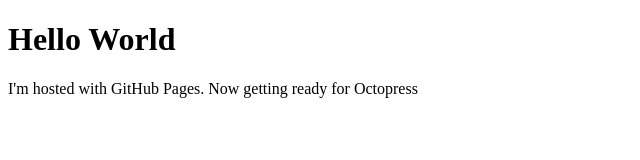
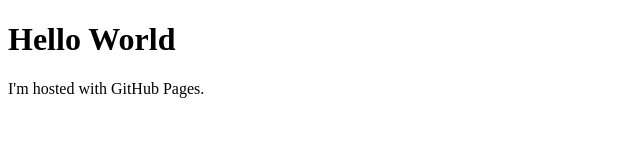
Before and after one commit to richgillin/richgillin.github.io, a plain HTML site: page index.html in a window 1280 px wide. Shown: the whole page, without its empty margins (0-640 px from the left). Drawn offline with Linux system fonts and the light colour scheme.

Commit message:
Update index.html

```diff
--- a/index.html
+++ b/index.html
@@ -2,6 +2,6 @@
 <html>
 <body>
 <h1>Hello World</h1>
-<p>I'm hosted with GitHub Pages. Now getting ready for Octopress</p>
+<p>I'm hosted with GitHub Pages.</p>
 </body>
 </html>
```
